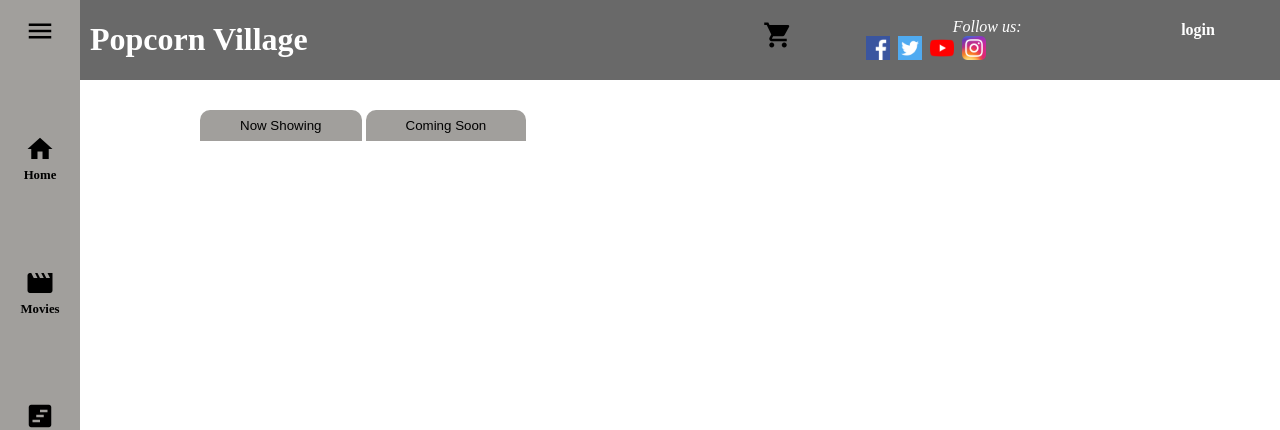
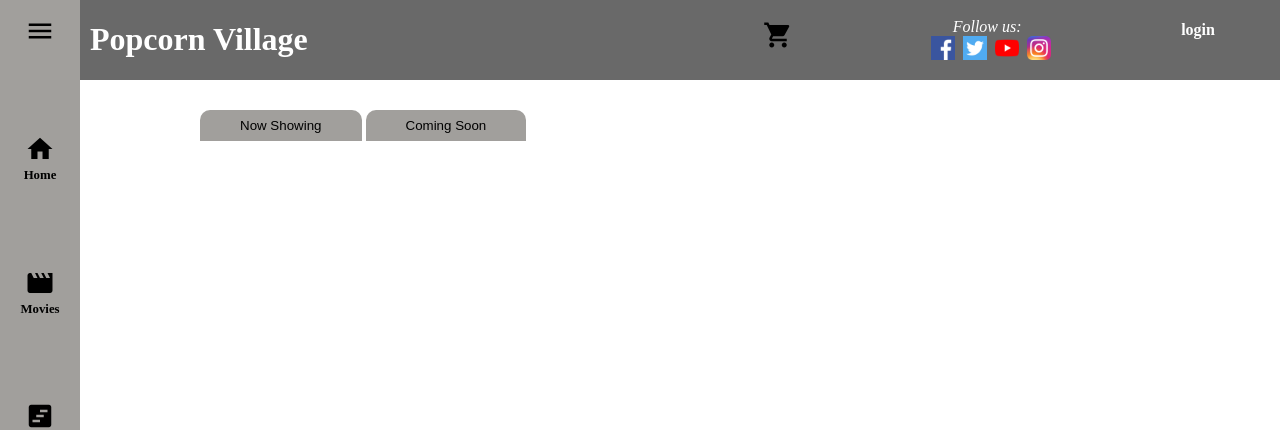
Before and after one commit to JunHong11/IE4717_Proj_Popcorn_village, a PHP site: page /movies.php in a window 1280 px wide. Shown: the top 430 px of the page. Run offline with PHP 8.4, Linux system fonts and the light colour scheme; data that the repository does not hold is empty.

Commit message:
forget commit this in social update

```diff
--- a/css/layoutnavheadfoot.css
+++ b/css/layoutnavheadfoot.css
@@ -52,6 +52,8 @@ nav a p {
 .social-flex {
 	display: flex;
 	align-items: center;
+	justify-content: center;
+	text-align: center;
 }
 .social-flex img {
 	width: 1.5em;
```
